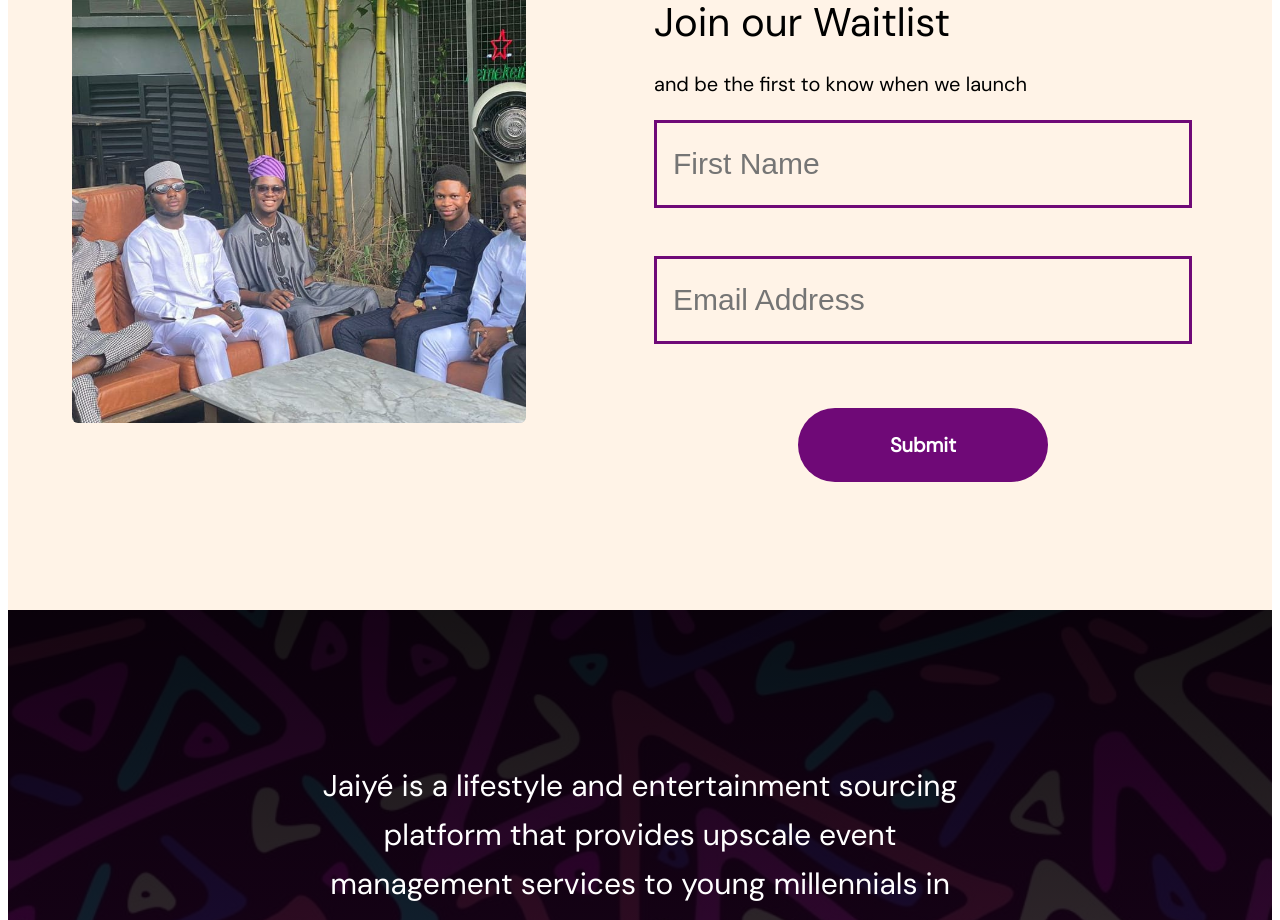
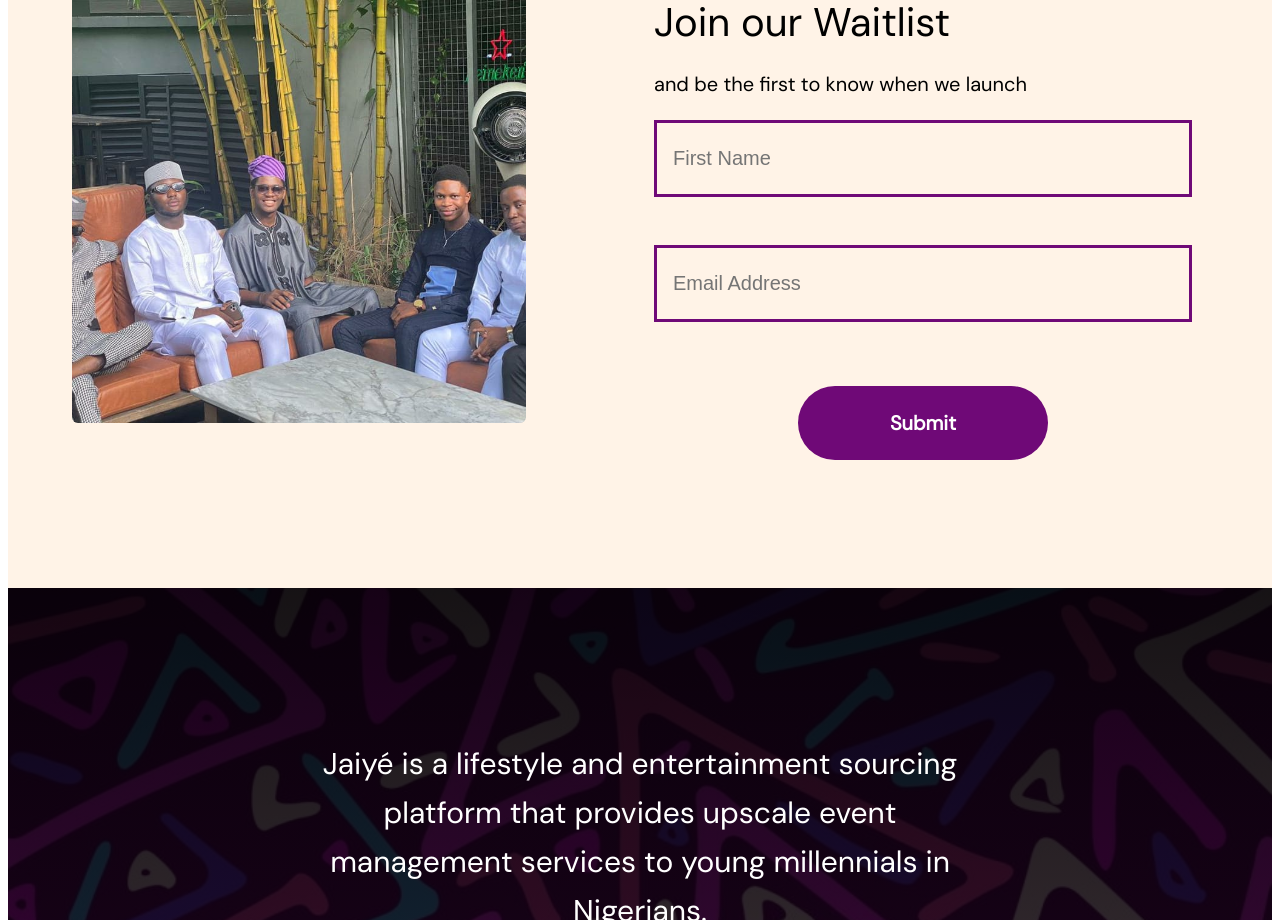
Before and after one commit to azubike-junior/jaiye-waitlist, a Vue app: page / in a window 1280 px wide. Shown: the part 1020-1940 px from the top of the page. Built offline with nearby package versions, Linux system fonts and the light colour scheme.

Commit message:
chore: changed input style and title

```diff
--- a/public/index.html
+++ b/public/index.html
@@ -4,8 +4,9 @@
     <meta charset="utf-8">
     <meta http-equiv="X-UA-Compatible" content="IE=edge">
     <meta name="viewport" content="width=device-width,initial-scale=1.0">
-    <link rel="icon" href="<%= BASE_URL %>favicon.ico">
-    <title><%= htmlWebpackPlugin.options.title %></title>
+    <link rel="icon" href="jaiy-icon.gif" type="image/gif">
+    <!-- <title><%= htmlWebpackPlugin.options.title %></title> -->
+    <title>Jaiye</title>
   </head>
   <body>
     <noscript>
--- a/src/App.vue
+++ b/src/App.vue
@@ -264,12 +264,6 @@ export default {
   width: 100%;
 }
 
-/* .waitlist-form {
-  margin: 5rem 4rem;
-  padding-top:5rem;
-  padding-left: 3rem;
-} */
-
 .waitlist-form {
   margin: 3rem 2rem;
   padding-top:5rem;
@@ -302,7 +296,7 @@ export default {
   border: solid 3px #6F0977;
   background: transparent;
   outline: none;
-  font-size: 30px;
+  font-size: 20px;
 }
 
 .footer-banner {
```
Also changed, not shown: public/jaiy-icon.gif (added).
